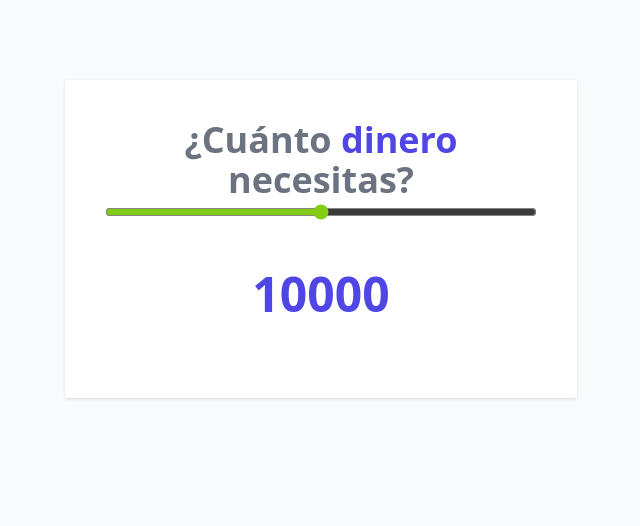
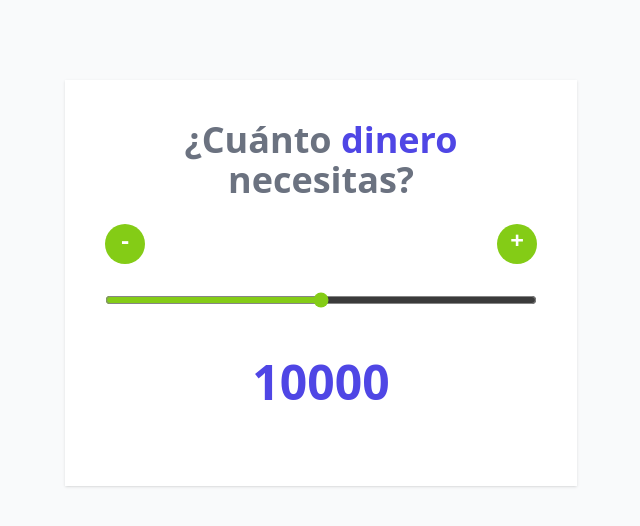
Before and after one commit to PeterArce96/cotizador-prestamos, a React (Vite) app: page / in a window 1280 px wide. Shown: the top 526 px of the page, without its empty margins (319-959 px from the left). Built offline with nearby package versions, Linux system fonts and the light colour scheme.

Commit message:
cotizador - Añadir botones para incrementos

```diff
--- a/src/App.jsx
+++ b/src/App.jsx
@@ -22,9 +22,46 @@
     setCantidad(+e.target.value);
   }
 
+  function handleClickDecremento() {
+    const valor = cantidad - STEP;
+
+    if (valor < MIN) {
+      alert('Cantidad no válida');
+      return;
+    }
+
+    setCantidad(valor);
+  }
+  function handleClickIncremento() {
+    const valor = cantidad + STEP;
+
+    if (valor > MAX) {
+      alert('Cantidad no válida');
+      return;
+    }
+
+    setCantidad(valor);
+  }
+
   return (
     <div className="my-20 max-w-lg mx-auto bg-white shadow p-10">
       <Header />
+
+      <div className='flex justify-between my-6'>
+        <button
+          type='button'
+          className='h-10 w-10 flex justify-center font-bold text-white text-2xl
+          bg-lime-500 rounded-full hover:outline-none hover:ring-2 hover:ring-offset-2 hover:ring-lime-500'
+          onClick={handleClickDecremento}
+        >-</button>
+
+        <button
+          type='button'
+          className='h-10 w-10 flex justify-center font-bold text-white text-2xl
+          bg-lime-500 rounded-full hover:outline-none hover:ring-2 hover:ring-offset-2 hover:ring-lime-500'
+          onClick={handleClickIncremento}
+        >+</button>
+      </div>
 
       <input
         type="range"
```
